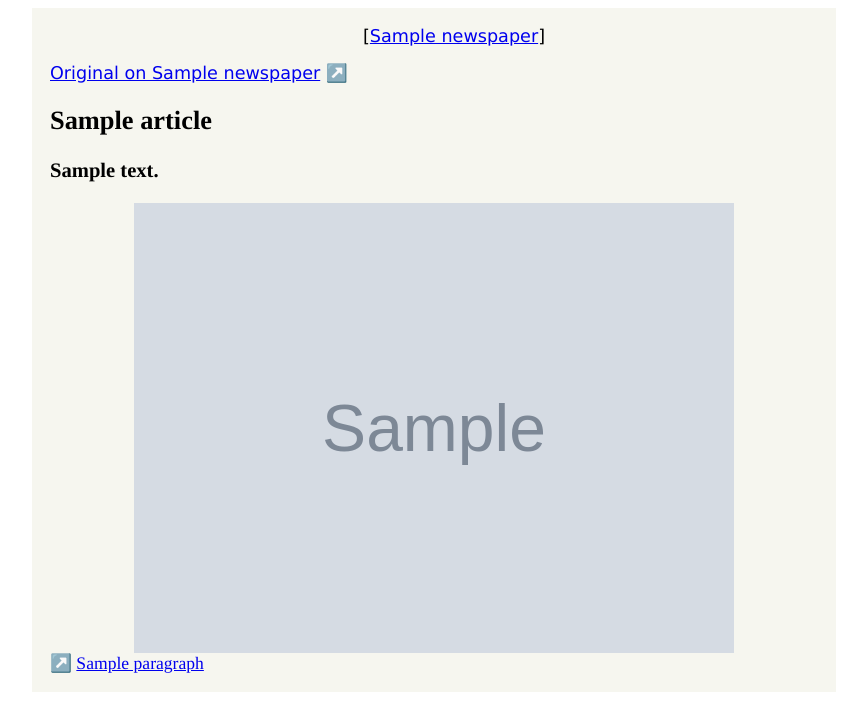
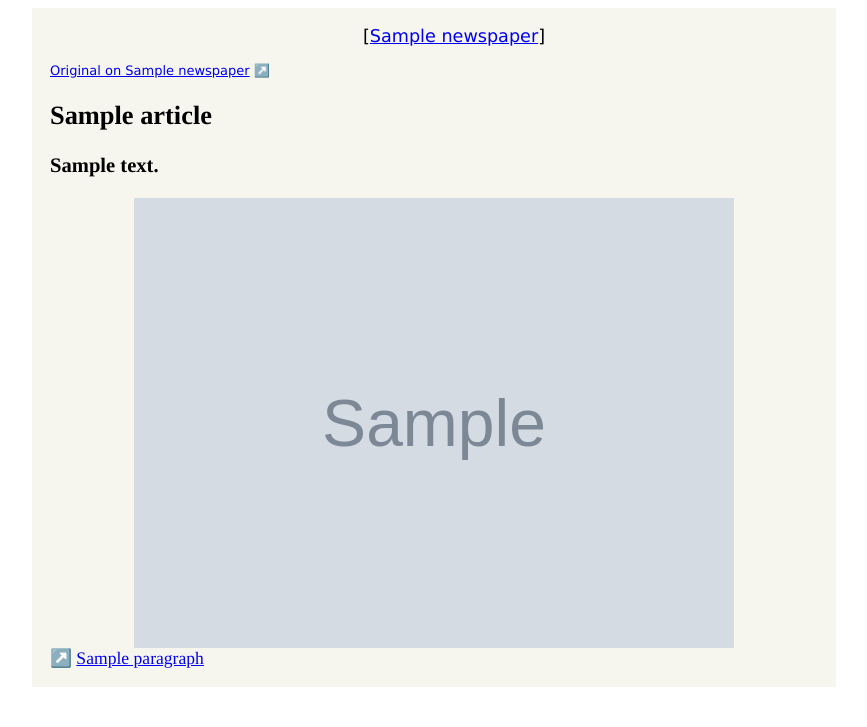
Before and after one commit to yackx/neatnews, a FastAPI app: template templates/article.html in a window 1280 px wide. Shown: the top 727 px of the page, without its empty margins (206-1073 px from the left). Run offline with FastAPI, Linux system fonts and the light colour scheme; the template is opened without the code that fills it: most values are stand-ins (such as "Sample title", 1, 10 or a date in 2020); grey boxes marked "Sample" are stand-in pictures.

Commit message:
Smaller link to original article

```diff
--- a/static/style.css
+++ b/static/style.css
@@ -51,6 +51,10 @@ body {
 
 {% Article %}
 
+#article .original-link {
+    font-size: small;
+}
+
 #article #content p {
     line-height: 1.4em;
 }
--- a/templates/article.html
+++ b/templates/article.html
@@ -7,7 +7,7 @@
         <div id="article" class="center-container">
             <header>
                 {% include "newspaper_bar.html" %}
-                <div>
+                <div class="original-link">
                     <a href="{{article.url}}" target="_blank">Original on {{newspaper.name}}</a> ↗️
                 </div>
             </header>
```
